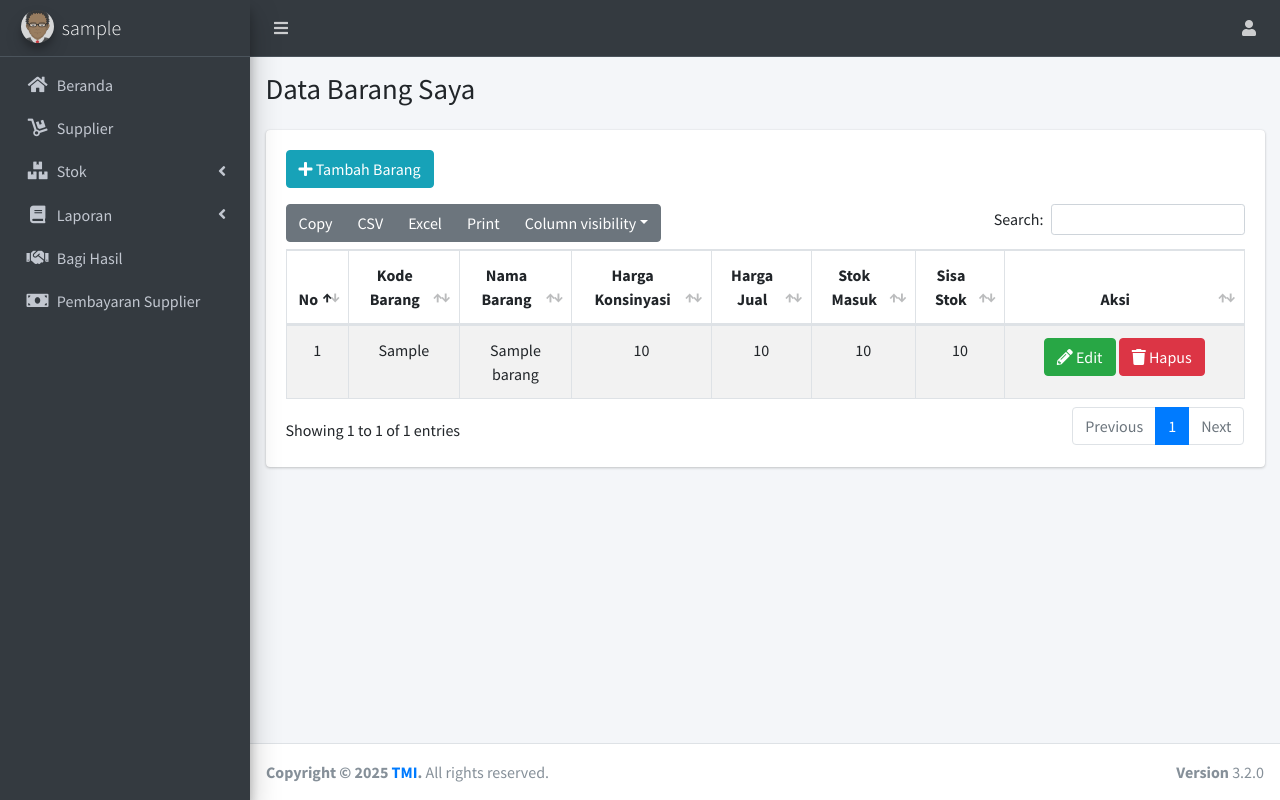
After one commit to azzamzuhdi/pkl_sistem_konsinyasi, a PHP site: page /data_barang_supplier in a window 1280 px wide. The commit adds this page. Run offline with PHP 8.4, Linux system fonts and the light colour scheme; the visitor is signed in with stand-in values (Sample User, id 1); tables that the repository leaves empty or names only in its code hold one stand-in row (values such as "Sample post"); some libraries are stand-ins or nearby versions.

Commit message:
add fitur tambah barang khusus supplier

```diff
--- /dev/null
+++ b/data_barang_supplier/index.php
@@ -0,0 +1,275 @@
+<?php
+require_once '../db/conn.php';
+$id_supplier = $_SESSION['id_supplier'];
+$halaman = 'data_barang_supplier';
+?>
+
+<!DOCTYPE html>
+<html lang="en">
+
+<head>
+    <meta charset="utf-8">
+    <meta name="viewport" content="width=device-width, initial-scale=1">
+    <title>AdminLTE 3 | Dashboard 2</title>
+
+    <?php
+    include '../layout/style.php';
+    ?>
+</head>
+
+<body class="hold-transition sidebar-mini layout-fixed layout-navbar-fixed layout-footer-fixed">
+    <div class="wrapper">
+
+        <!-- Navbar -->
+        <?php
+        include '../layout/navbar.php';
+        ?>
+        <!-- /.navbar -->
+
+        <!-- Content Wrapper. Contains page content -->
+        <div class="content-wrapper">
+            <!-- Content Header (Page header) -->
+            <section class="content-header">
+                <div class="container-fluid">
+                    <div class="row mb-2">
+                        <div class="col-sm-6">
+                            <h1>Data Barang Saya</h1>
+                        </div>
+                        <div class="col-sm-6">
+                        </div>
+                    </div>
+                </div><!-- /.container-fluid -->
+            </section>
+
+            <!-- Main content -->
+            <section class="content">
+                <div class="container-fluid">
+                    <div class="row">
+                        <div class="col-12">
+                            <!-- /.card -->
+
+                            <div class="card">
+                                <!-- /.card-header -->
+                                <div class="card-body">
+                                    <button type="button" class="btn btn-info btn-md" data-toggle="modal"
+                                        data-target="#modal-tambah-barang" data-id_supplier="<?= $id_supplier ?>"><i
+                                            class="fas fa-plus"></i> Tambah
+                                        Barang</button>
+
+                                    <p></p>
+                                    <table id="example1"
+                                        class="table table-bordered table-striped align-middle text-center">
+                                        <thead>
+                                            <tr>
+                                                <th style="width : 5%">No</th>
+                                                <th>Kode Barang</th>
+                                                <th>Nama Barang</th>
+                                                <th>Harga Konsinyasi</th>
+                                                <th>Harga Jual</th>
+                                                <th>Stok Masuk</th>
+                                                <th>Sisa Stok</th>
+                                                <th style="width : 25%">Aksi</th>
+                                            </tr>
+                                        </thead>
+                                        <tbody>
+                                            <?php
+                                            $query_barang = mysqli_query($conn, "SELECT * FROM tb_barang WHERE id_supplier = '$id_supplier'") or die(mysqli_error($conn));
+                                            $no = 1;
+                                            $rv = mysqli_num_rows($query_barang);
+                                            if ($rv > 0) {
+                                                while ($row = mysqli_fetch_array($query_barang)) {
+                                                    ?>
+                                                    <tr>
+                                                        <td><?= $no++ ?></td>
+                                                        <td><?= $row['kode_barang'] ?></td>
+                                                        <td><?= $row['nama_barang'] ?></td>
+                                                        <td><?= $row['harga_konsinyasi'] ?></td>
+                                                        <td><?= $row['harga_jual'] ?></td>
+                                                        <td><?= $row['stok_masuk'] ?></td>
+                                                        <td><?= $row['sisa_stok'] ?></td>
+                                                        <td>
+                                                            <button type="button"
+                                                                class="btn btn-success btn-md open-modal-button"
+                                                                data-toggle="modal" data-target="#modal-edit-barang"
+                                                                data-id_barang="<?= $row['id_barang'] ?>"
+                                                                data-kode_barang="<?= $row['kode_barang'] ?>"
+                                                                data-nama_barang="<?= $row['nama_barang'] ?>"
+                                                                data-harga_konsinyasi="<?= $row['harga_konsinyasi'] ?>"
+                                                                data-harga_jual="<?= $row['harga_jual'] ?>"
+                                                                data-id_supplier="<?= $row['id_supplier'] ?>">
+                                                                <i class="fas fa-pencil-alt"></i> Edit
+                                                            </button>
+
+                                                            <a href="aksi.php?id_barang=<?= $row['id_barang'] ?>"
+                                                                class="btn btn-danger btn-md"
+                                                                onclick="return confirm('Apakah anda yakin ingin menghapus data ini?')"><i
+                                                                    class="fas fa-trash"></i> Hapus</a>
+                                                        </td>
+                                                        <?php
+                                                }
+                                            } else {
+                                                echo "<tr><td colspan='8'>Tidak ada data</td></tr>";
+                                            }
+                                            ?>
+                                            </tr>
+                                        </tbody>
+                                    </table>
+                                </div>
+                                <!-- /.card-body -->
+                            </div>
+                            <!-- /.card -->
+                        </div>
+                        <!-- /.col -->
+                    </div>
+                    <!-- /.row -->
+                </div>
+                <!-- /.container-fluid -->
+            </section>
+            <!-- /.content -->
+        </div>
+        <!-- /.content-wrapper -->
+
+        <!-- Control Sidebar -->
+        <aside class="control-sidebar control-sidebar-dark">
+            <!-- Control sidebar content goes here -->
+        </aside>
+
+        <!-- modal tambah -->
+        <div class="modal fade" id="modal-tambah-barang">
+            <div class="modal-dialog">
+                <div class="modal-content">
+                    <div class="modal-header">
+                        <h4 class="modal-title">Tambah Barang</h4>
+                        <button type="button" class="close" data-dismiss="modal" aria-label="Close">
+                            <span aria-hidden="true">&times;</span>
+                        </button>
+                    </div>
+                    <div class="modal-body">
+                        <form action="aksi.php" method="POST">
+                            <div class="form-group">
+                                <input type="hidden" name="id_supplier" value="<?= $id_supplier ?>">
+                                <input type="hidden" name="id_barang" id="id_barang">
+
+                                <label for="kode_barang">Kode Barang</label>
+                                <input type="text" name="kode_barang" class="form-control" id="kode_barang"
+                                    maxlength="5" required>
+                            </div>
+                            <div class="form-group">
+                                <label for="nama_barang"> Nama Barang:
+                                </label>
+                                <input type="text" name="nama_barang" class="form-control" id="nama_barang"
+                                    maxlength="100" required>
+                            </div>
+                            <div class="form-group">
+                                <label for="harga_konsinyasi"> Harga Konsinyasi:
+                                </label>
+                                <input type="number" name="harga_konsinyasi" class="form-control" id="harga_konsinyasi"
+                                    required>
+                            </div>
+                            <div class="form-group">
+                                <label for="harga_jual"> Harga Jual:
+                                </label>
+                                <input type="number" name="harga_jual" class="form-control" id="harga_jual" required>
+                            </div>
+                            <div class="form-group">
+                                <label for="stok_masuk"> Stok Masuk:
+                                </label>
+                                <input type="number" name="stok_masuk" class="form-control" id="stok_masuk" required>
+                            </div>
+                    </div>
+                    <div class="modal-footer justify-content-between">
+                        <button type="button" class="btn btn-default" data-dismiss="modal">Close</button>
+                        <button type="submit" name="tambah_barang" class="btn btn-primary">Simpan</button>
+                        </form>
+                    </div>
+                </div>
+                <!-- /.modal-content -->
+            </div>
+            <!-- /.control-sidebar -->
+
+            <!-- Main Footer -->
+        </div>
+
+        <!-- modal edit -->
+        <div class="modal fade" id="modal-edit-barang">
+            <div class="modal-dialog">
+                <div class="modal-content">
+                    <div class="modal-header">
+                        <h4 class="modal-title">Edit Barang</h4>
+                        <button type="button" class="close" data-dismiss="modal" aria-label="Close">
+                            <span aria-hidden="true">&times;</span>
+                        </button>
+                    </div>
+                    <div class="modal-body">
+                        <form action="aksi.php" method="POST">
+                            <div class="form-group">
+                                <input type="hidden" name="id_supplier2" id="id_supplier2">
+                                <input type="hidden" name="id_barang2" id="id_barang2">
+                                <label for="kode_barang"> Kode Barang:
+                                </label>
+                                <input type="text" name="kode_barang2" class="form-control" id="kode_barang2"
+                                    maxlength="5" readonly>
+                            </div>
+                            <div class="form-group">
+                                <label for="nama_barang"> Nama Barang:
+                                </label>
+                                <input type="text" name="nama_barang2" class="form-control" id="nama_barang2"
+                                    maxlength="100">
+                            </div>
+                            <div class="form-group">
+                                <label for="harga_konsinyasi"> Harga Konsinyasi:
+                                </label>
+                                <input type="number" name="harga_konsinyasi2" class="form-control"
+                                    id="harga_konsinyasi2">
+                            </div>
+                            <div class="form-group">
+                                <label for="harga_jual"> Harga Jual:
+                                </label>
+                                <input type="number" name="harga_jual2" class="form-control" id="harga_jual2">
+                            </div>
+                    </div>
+                    <div class="modal-footer justify-content-between">
+                        <button type="button" class="btn btn-default" data-dismiss="modal">Close</button>
+                        <button type="submit" name="edit_barang" class="btn btn-primary">Simpan</button>
+                        </form>
+                    </div>
+                </div>
+                <!-- /.modal-content -->
+            </div>
+            <!-- /.control-sidebar -->
+        </div>
+
+        <!-- ./wrapper -->
+
+        <?php
+        include '../layout/footer.php';
+        ?>
+        <!-- REQUIRED SCRIPTS -->
+        <?php
+        include '../layout/script.php';
+        ?>
+        <script type="text/javascript">
+            $(document).on('click', '.open-modal-button', function () {
+                var id_barang = $(this).data('id_barang');
+                var kode_barang = $(this).data('kode_barang');
+                var nama_barang = $(this).data('nama_barang');
+                var harga_konsinyasi = $(this).data('harga_konsinyasi');
+                var harga_jual = $(this).data('harga_jual');
+                var stok_masuk = $(this).data('stok_masuk');
+                var id_supplier = $(this).data('id_supplier');
+                $('#id_barang2').val(id_barang);
+                $('#kode_barang2').val(kode_barang);
+                $('#nama_barang2').val(nama_barang);
+                $('#harga_konsinyasi2').val(harga_konsinyasi);
+                $('#harga_jual2').val(harga_jual);
+                $('#stok_masuk2').val(stok_masuk);
+                $('#id_supplier2').val(id_supplier);
+                $('#modal-edit-barang').modal('show');
+            });
+
+        </script>
+</body>
+
+</html>
+<?php
+?>
--- a/layout/sidebar_menu.php
+++ b/layout/sidebar_menu.php
@@ -135,6 +135,21 @@ if ($_SESSION['peran'] == '0') { ?>
             </p>
         </a>
     </li>
+
+    <li class="nav-item">
+        <a href="../data_barang_supplier" class="nav-link
+    <?php
+    if ($halaman == 'data_barang_supplier') {
+        echo 'active';
+    }
+    ?>">
+
+            <i class=" nav-icon fas fa-box"></i>
+            <p>
+                Barang Saya
+            </p>
+        </a>
+    </li>
     <?php
 }
 ?>
```
